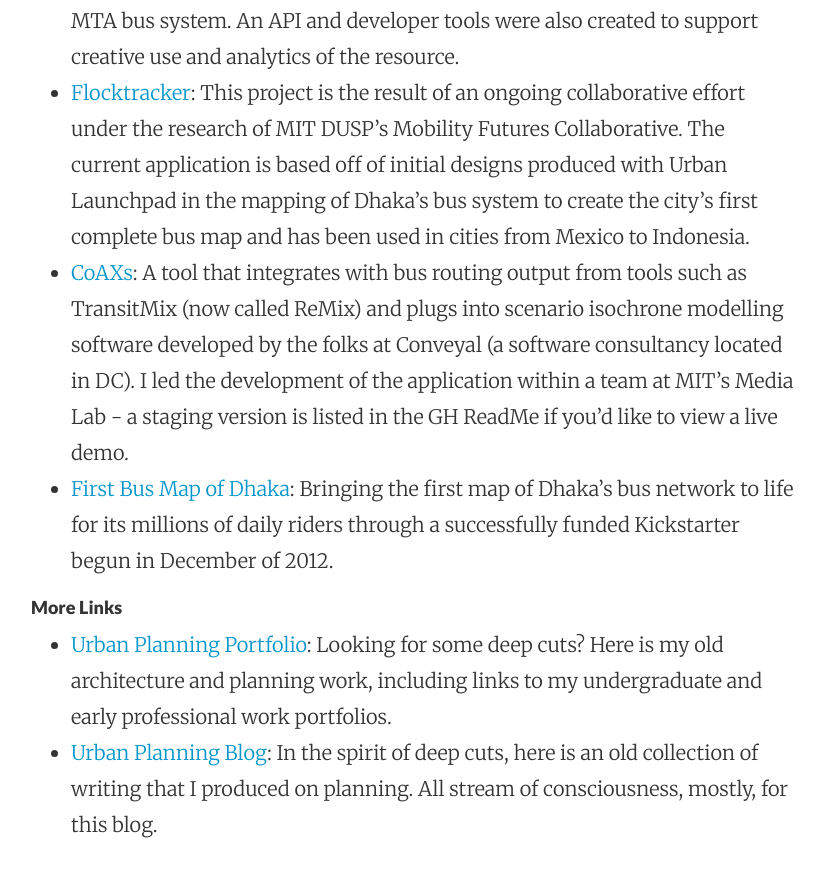
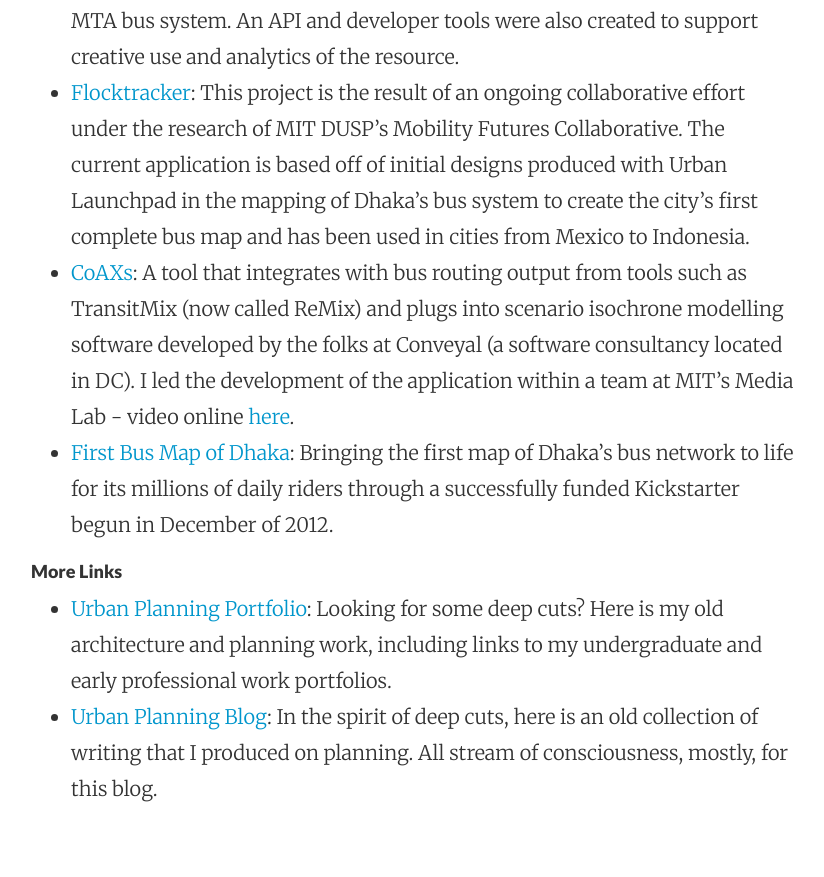
Before and after one commit to kuanb/kuanb.github.io, a Jekyll site: the page built from about.md, in a window 1280 px wide and 900 px high, scrolled down 1465 px. Shown: the top 877 px of the window, without its empty margins (225-1049 px from the left). Built offline with Jekyll 4.4.1, drawn with Linux system fonts in a browser that asks for light colours; Markdown is read by kramdown in place of the engine named in the settings.

Commit message:
vide link

```diff
--- a/about.md
+++ b/about.md
@@ -22,7 +22,7 @@
 * [ClientComm](http://clientcomm.org/): Case manager to client communication device used to track client performance longitudinally as they move through the Salt Lake County Criminal Justice System; created as part of the 2016 Code for America Salt Lake County Fellowship. Learn more about the project [online, here](http://slco-2016.github.io/q1_report/).
 * [NYC Bus Data API](http://busdataapi1.cloudapp.net/): This project produced a real time tallying tool to determine which bus lines were best and worst performing across the NYC MTA bus system. An API and developer tools were also created to support creative use and analytics of the resource.
 * [Flocktracker](http://www.flocktracker.org/): This project is the result of an ongoing collaborative effort under the research of MIT DUSP's Mobility Futures Collaborative. The current application is based off of initial designs produced with Urban Launchpad in the mapping of Dhaka’s bus system to create the city’s first complete bus map and has been used in cities from Mexico to Indonesia.
-* [CoAXs](https://github.com/mitTransportAnalyst/CoAXs): A tool that integrates with bus routing output from tools such as TransitMix (now called ReMix) and plugs into scenario isochrone modelling software developed by the folks at Conveyal (a software consultancy located in DC). I led the development of the application  within a team at MIT's Media Lab - a staging version is listed in the GH ReadMe if you'd like to view a live demo.
+* [CoAXs](https://github.com/mitTransportAnalyst/CoAXs): A tool that integrates with bus routing output from tools such as TransitMix (now called ReMix) and plugs into scenario isochrone modelling software developed by the folks at Conveyal (a software consultancy located in DC). I led the development of the application  within a team at MIT's Media Lab - video online [here](http://web.mit.edu/ansons/www/Detail-SK-mute.mp4).
 * [First Bus Map of Dhaka](https://www.kickstarter.com/projects/urbanlaunchpad/first-bus-map-of-dhaka): Bringing the first map of Dhaka’s bus network to life for its millions of daily riders through a successfully funded Kickstarter begun in December of 2012.
 
 ###### More Links
```
